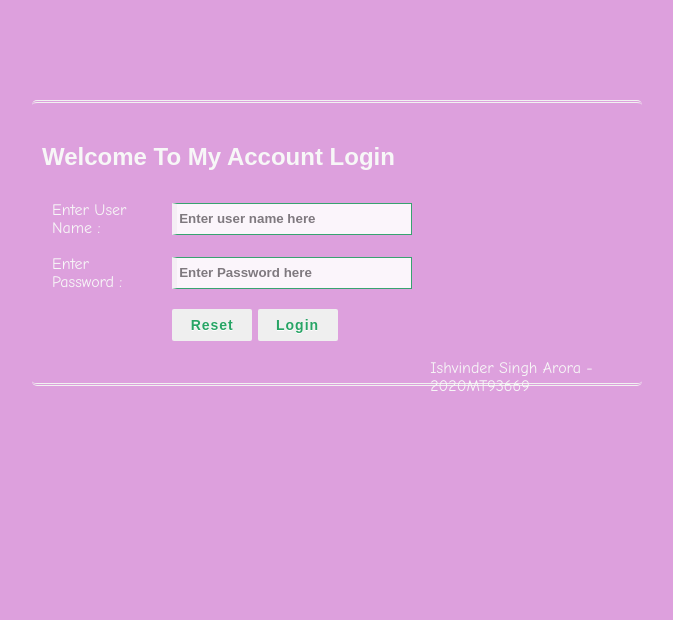
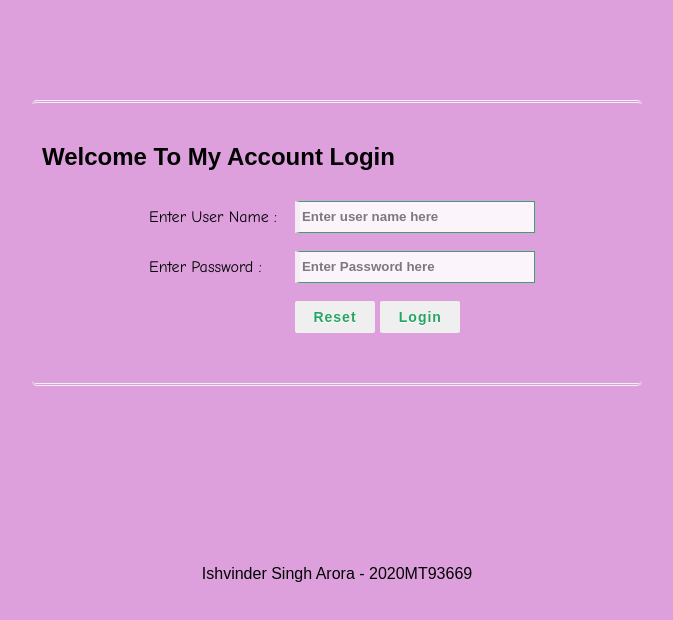
Before and after one commit to Ishvinder-Arora/CC, a plain HTML site: page index.html in a window 1280 px wide. Shown: the whole page, without its empty margins (303-976 px from the left). Drawn offline with Linux system fonts and the light colour scheme.

Commit message:
Update index.html

```diff
--- a/index.html
+++ b/index.html
@@ -6,7 +6,7 @@
 
     body
    {
-     margin:0px; background-color:#DDA0DD; color:#f7f7f7; font-family:Arial, Helvetica, sans-serif;
+     margin:0px; background-color:#DDA0DD; color:#000000; font-family:Arial, Helvetica, sans-serif;
    }
    #main
    {
@@ -20,7 +20,7 @@
   /* css code for textbox */
   #main .tb
   {
-    height:28px; width:230px; border:1px solid #27a465; color:#27a465; font-weight:bold; border-left:5px solid #f7f7f7; opacity:0.9;
+    height:28px; width:230px; border:1px solid #27a465; color:#000000; font-weight:bold; border-left:5px solid #f7f7f7; opacity:0.9;
   }
 
    /* css code for button*/
@@ -34,7 +34,10 @@
    {
     background-color:#27a465; outline:none;  border-radius: 2px; color:#f1f1f1; border:1px solid #f1f1f1;
    }
-
+   .copyrights
+   {
+    margin-top:14%
+	}
 
     </style>
     <script>
@@ -93,17 +96,12 @@
 	<input type="submit" value="Reset" onclick="clearFunc()" class="btn" />
 	<input type="submit" value="Login" class="btn" onClick="login()" /></td>
 	</tr>
-<tr>
-	<td></td>
-	<td>
-	<td>Ishvinder Singh Arora - 2020MT93669	</td>
-	</tr>
 
 	</table>
 	</div>
   	 <!-- login box div ending here.. -->
 	</div>
 	<!-- Main div ending here... -->
-
+    <div class="copyrights"> <center>Ishvinder Singh Arora - 2020MT93669 </center></div>
   </body>
   </html>
```
